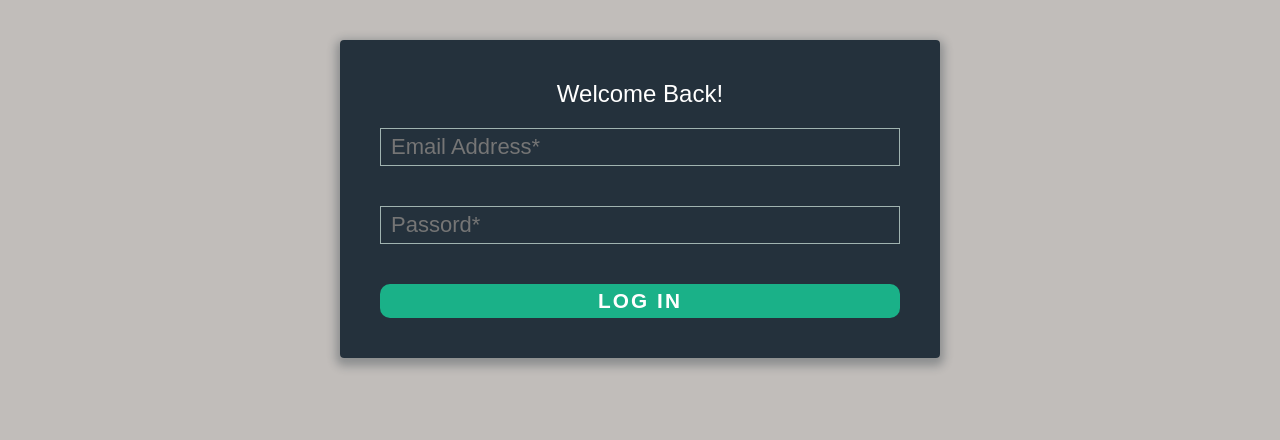
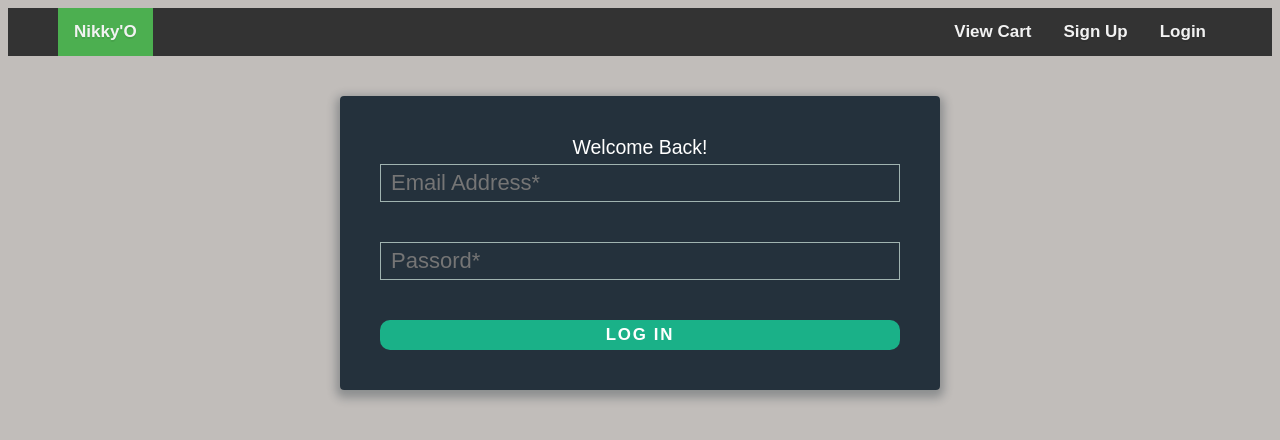
Before and after one commit to capita-n/BitsByDreams.i-task2, a plain HTML site: page UI/signin-page.html in a window 1280 px wide. Drawn offline with Linux system fonts and the light colour scheme.

Commit message:
add navbar to all pages

```diff
--- a/UI/signin-page.html
+++ b/UI/signin-page.html
@@ -5,9 +5,17 @@
     <meta name="viewport" content="width=device-width, initial-scale=1.0">
     <meta http-equiv="X-UA-Compatible" content="ie=edge">
     <link rel="stylesheet" href="styles/signinPage.css">
+    <link rel="stylesheet" href="styles/landingPage.css">
     <title>Document</title>
 </head>
 <body>
+    <div class="navbar topnav" id="myTopnav">
+        <a href="LandingPage.html" class="active">Nikky'O</a>
+        <a href="signin-page.html" id="cart">Login</a>
+        <a href="signup-page.html" id="cart">Sign Up</a>
+        <a href="#news" id="cart">View Cart</a>
+</div>
+
     <div class="form">
         <div id="login">
           <h2>Welcome Back!</h2>
```
Also changed, not shown: UI/LandingPage.html (+1 -1 lines), UI/signup-page.html (+9 -0 lines).
